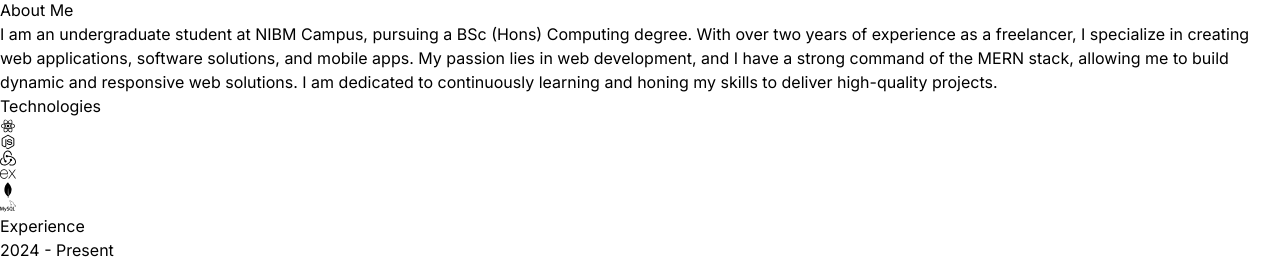
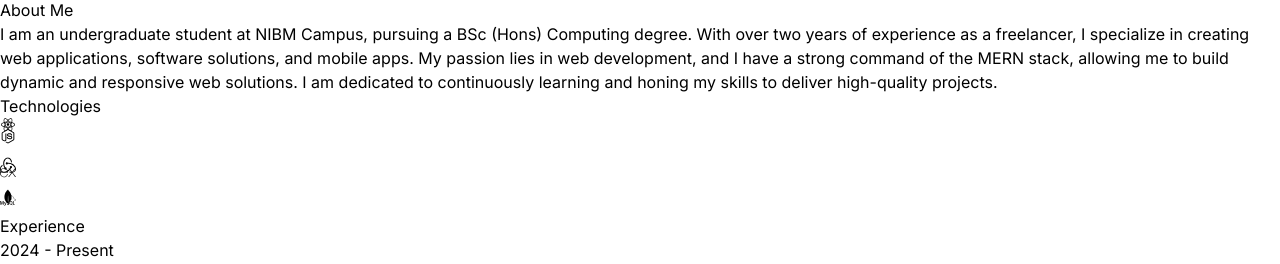
Before and after one commit to Ishan-Sandaruwan/my-portfolio-, a React (Vite) app: page / in a window 1280 px wide. Shown: the part 3044-3308 px from the top of the page. Built offline with nearby package versions, Linux system fonts and the light colour scheme.

Commit message:
animate technologies

```diff
--- a/src/components/About.jsx
+++ b/src/components/About.jsx
@@ -3,7 +3,7 @@ import { motion } from "framer-motion";
 
 const container = (xval) => ({
   hidden: { x: xval, opacity: 0 },
-  visible: { x: 0, opacity: 1, transition: { duration: 0.6, delay: 0.6 } },
+  visible: { x: 0, opacity: 1, transition: { duration: 0.6, delay: 0.4 } },
 });
 
 const About = () => {
--- a/src/components/Technologies.jsx
+++ b/src/components/Technologies.jsx
@@ -1,10 +1,23 @@
 import React from "react";
-import { RiReactjsFill , RiNodejsFill , } from "react-icons/ri";
+import { RiReactjsFill, RiNodejsFill } from "react-icons/ri";
 import { SiMongodb } from "react-icons/si";
 import { SiRedux } from "react-icons/si";
 import { SiExpress } from "react-icons/si";
 import { SiMysql } from "react-icons/si";
+import { motion } from "framer-motion";
 
+const iconvarients = (duration) => ({
+  inital: { y: -10 },
+  animate: {
+    y: [10, -10],
+    transition: {
+      duration: duration,
+      ease: "linear",
+      repeat: Infinity,
+      repeatType: "reverse",
+    },
+  },
+});
 
 const Technologies = () => {
   return (
@@ -12,27 +25,69 @@ const Technologies = () => {
       className="border-b border-neutral-700 w-full flex flex-col justify-center items-center"
       id="hero"
     >
-      <h1 className="my-20 text-4xl text-center">Technologies</h1>
-      <div className="flex flex-wrap items-center justify-center gap-4 pb-20">
-        <div className="rounded-2xl border-4 border-neutral-800 p-4">
+      <motion.h1
+        whileInView={{ opacity: 1, y: 0 }}
+        transition={{ duration: 1 }}
+        initial={{ opacity: 0, y: -100 }}
+        className="my-20 text-4xl text-center"
+      >
+        Technologies
+      </motion.h1>
+      <motion.div
+        whileInView={{ opacity: 1, x: 0 }}
+        transition={{ duration: 1 }}
+        initial={{ opacity: 0, x: -100 }}
+        className="flex flex-wrap items-center justify-center gap-4 pb-20"
+      >
+        <motion.div
+          variants={iconvarients(2.5)}
+          initial="initial"
+          animate="animate"
+          className="rounded-2xl border-4 border-neutral-800 p-4"
+        >
           <RiReactjsFill className="text-4xl text-cyan-400" />
-        </div>
-        <div className="rounded-2xl border-4 border-neutral-800 p-4">
+        </motion.div>
+        <motion.div
+          variants={iconvarients(2)}
+          initial="initial"
+          animate="animate"
+          className="rounded-2xl border-4 border-neutral-800 p-4"
+        >
           <RiNodejsFill className="text-4xl text-green-400" />
-        </div>
-        <div className="rounded-2xl border-4 border-neutral-800 p-4">
-          <SiRedux  className="text-4xl text-red-400" />
-        </div>
-        <div className="rounded-2xl border-4 border-neutral-800 p-4">
+        </motion.div>
+        <motion.div
+          variants={iconvarients(3)}
+          initial="initial"
+          animate="animate"
+          className="rounded-2xl border-4 border-neutral-800 p-4"
+        >
+          <SiRedux className="text-4xl text-red-400" />
+        </motion.div>
+        <motion.div
+          variants={iconvarients(2.5)}
+          initial="initial"
+          animate="animate"
+          className="rounded-2xl border-4 border-neutral-800 p-4"
+        >
           <SiExpress className="text-4xl text-slate-400" />
-        </div>
-        <div className="rounded-2xl border-4 border-neutral-800 p-4">
+        </motion.div>
+        <motion.div
+          variants={iconvarients(3)}
+          initial="initial"
+          animate="animate"
+          className="rounded-2xl border-4 border-neutral-800 p-4"
+        >
           <SiMongodb className="text-4xl text-green-400" />
-        </div>
-        <div className="rounded-2xl border-4 border-neutral-800 p-4">
+        </motion.div>
+        <motion.div
+          variants={iconvarients(2)}
+          initial="initial"
+          animate="animate"
+          className="rounded-2xl border-4 border-neutral-800 p-4"
+        >
           <SiMysql className="text-4xl text-blue-400" />
-        </div>
-      </div>
+        </motion.div>
+      </motion.div>
     </div>
   );
 };
```
